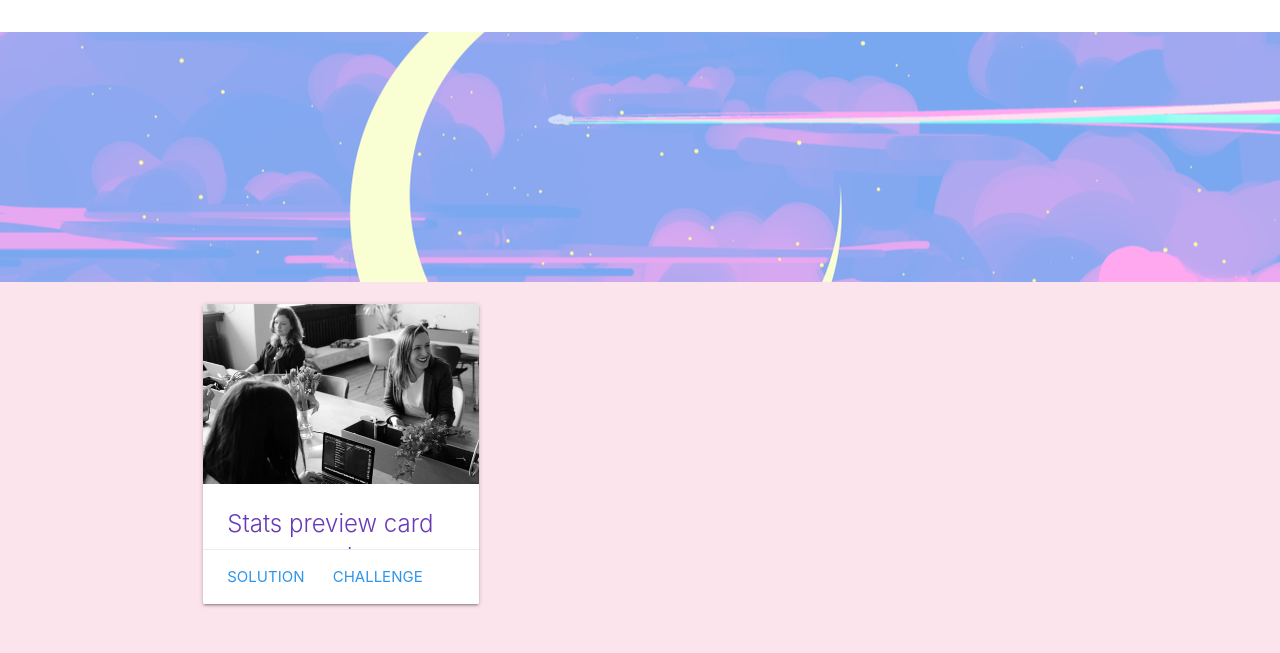
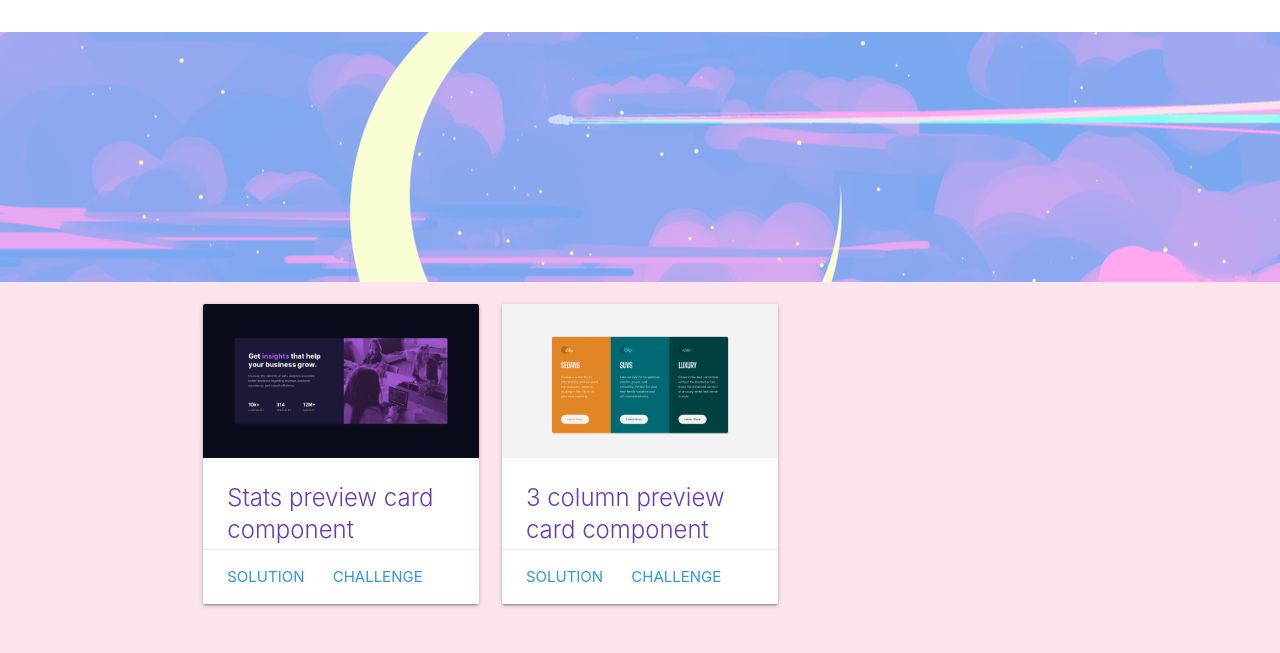
Before and after one commit to FernandaBroch/Frontend-Mentor, a plain HTML site: page index.html in a window 1280 px wide. Shown: the part 224-877 px from the top of the page. Drawn offline with nearby package versions, Linux system fonts and the light colour scheme.

Commit message:
Add 3 column challenge card

```diff
--- a/index.html
+++ b/index.html
@@ -30,7 +30,7 @@
       <div class="col s12 m4">
         <div class="card small">
           <div class="card-image">
-            <img src="/stats-preview-card-component-main/images/image-header-desktop.jpg">
+            <img src="/stats-preview-card-component-main/design/desktop-design.jpg">
           </div>
           <div class="card-content">
             <span class="card-title deep-purple-text">Stats preview card component</span>
@@ -38,6 +38,21 @@
           <div class="card-action">
             <a href="./stats-preview-card-component-main/">Solution</a>
             <a href="https://www.frontendmentor.io/challenges/stats-preview-card-component-8JqbgoU62"
+              target="_blank">Challenge</a>
+          </div>
+        </div>
+      </div>
+      <div class="col s12 m4">
+        <div class="card small">
+          <div class="card-image">
+            <img src="/3-column-preview-card-component-main/design/desktop-design.jpg">
+          </div>
+          <div class="card-content">
+            <span class="card-title deep-purple-text">3 column preview card component</span>
+          </div>
+          <div class="card-action">
+            <a href="./3-column-preview-card-component-main/">Solution</a>
+            <a href="https://www.frontendmentor.io/challenges/3column-preview-card-component-pH92eAR2-"
               target="_blank">Challenge</a>
           </div>
         </div>
```
